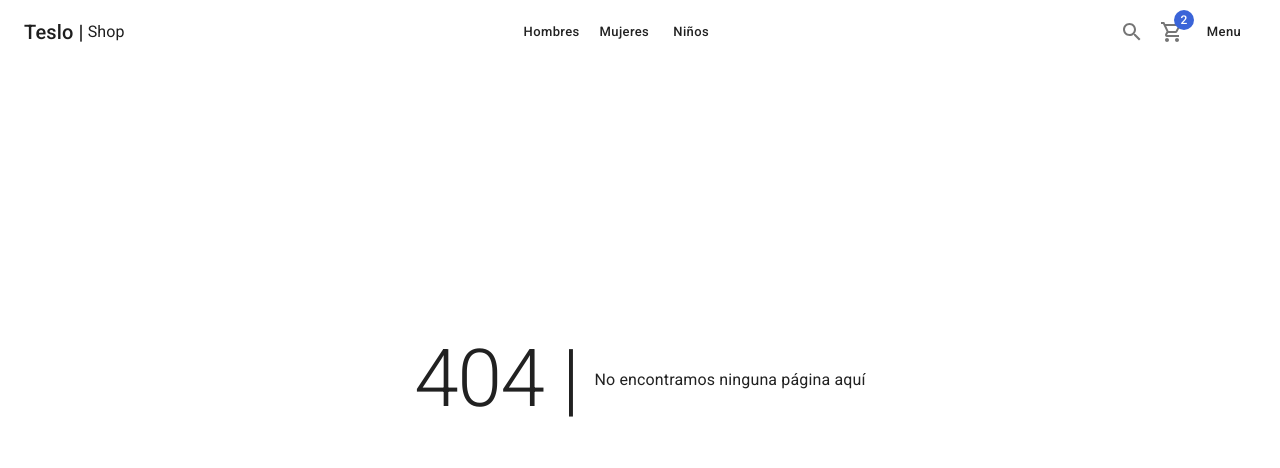
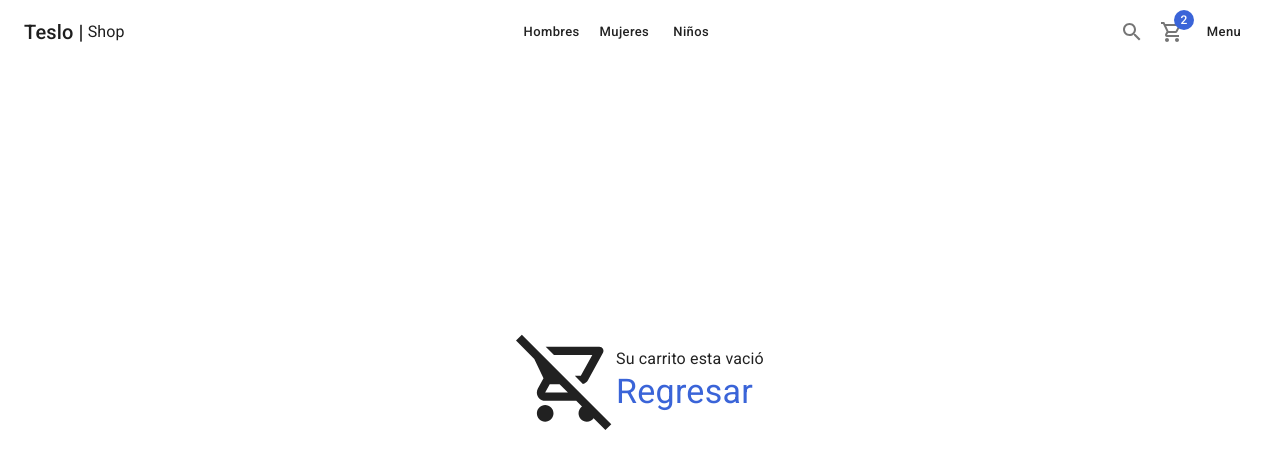
Before and after one commit to jluquer/nextjs-fh, a Next.js app in the folder 05-teslo-shop/: page /cart/empty in a window 1280 px wide. Before the commit this address had no page. Shown: the top 468 px of the page. Built offline with nearby package versions, Linux system fonts and the light colour scheme.

Commit message:
empty cart

```diff
--- /dev/null
+++ b/05-teslo-shop/pages/cart/empty.tsx
@@ -0,0 +1,36 @@
+import NextLink from 'next/link';
+
+import { Box, Link, Typography } from '@mui/material';
+import { RemoveShoppingCartOutlined } from '@mui/icons-material';
+
+import { ShopLayout } from '@/components/layouts';
+
+function EmptyPage() {
+  return (
+    <ShopLayout title="Carrito vació" pageDescription="No hay artículos en el carrito de compras">
+      <Box
+        display={'flex'}
+        justifyContent={'center'}
+        alignItems={'center'}
+        height={'calc(100vh - 200px)'}
+        sx={{ flexDirection: { xs: 'column', sm: 'row' } }}
+      >
+        <RemoveShoppingCartOutlined
+          sx={{
+            fontSize: 100,
+          }}
+        />
+        <Box display={'flex'} flexDirection={'column'} justifyContent={'center'}>
+          <Typography>Su carrito esta vació</Typography>
+          <NextLink href={'/'} passHref legacyBehavior>
+            <Link typography={'h4'} color={'secondary'}>
+              Regresar
+            </Link>
+          </NextLink>
+        </Box>
+      </Box>
+    </ShopLayout>
+  );
+}
+
+export default EmptyPage;
```
